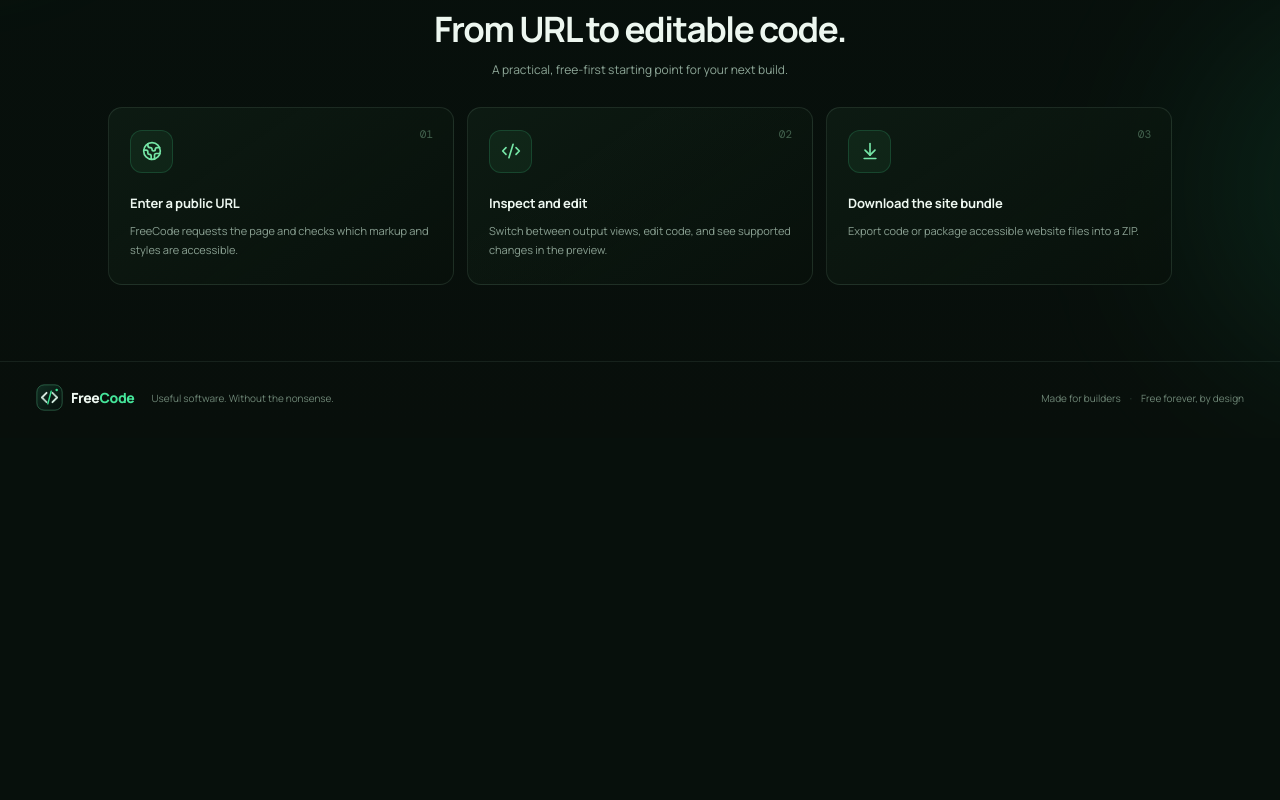
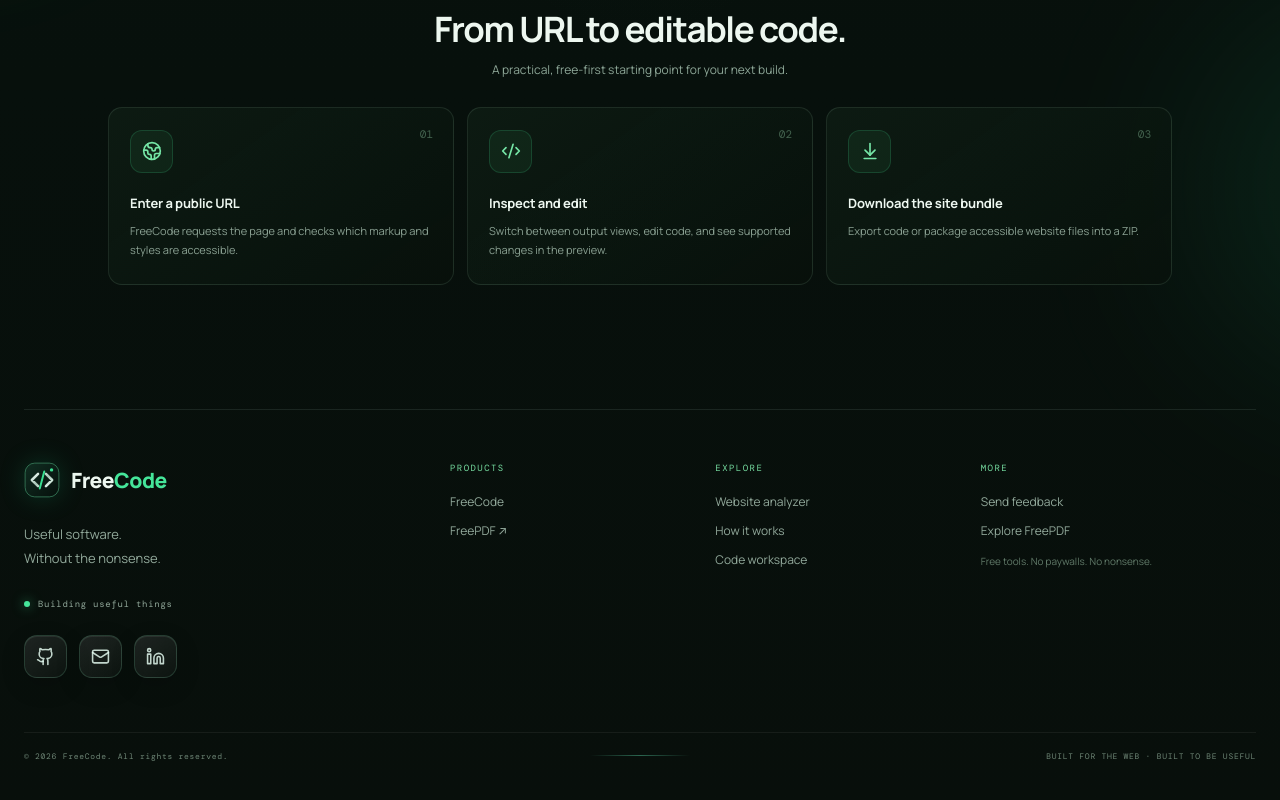
Before and after one commit to avada-kedavra62442/FreeCode, a React (Vite) app: page / in a window 1280 px wide. Shown: the part 808-1608 px from the top of the page. Before the commit the page ends 1246 px from the top, so only its background shows below. Built offline with nearby package versions, Linux system fonts and the light colour scheme.

Commit message:
Adopt FreePDF footer and remove navbar GitHub link

```diff
--- a/src/components/AppFooter.jsx
+++ b/src/components/AppFooter.jsx
@@ -1,3 +1,54 @@
+import { Github, Linkedin, Mail } from "lucide-react";
+
+const OWNER_GITHUB = "https://github.com/avada-kedavra62442/";
+const FREEPDF_URL = "https://free-pdf-delta.vercel.app/";
+const EMAIL = "aarav.krish62442@gmail.com";
+const LINKEDIN = "https://www.linkedin.com/in/aarav-krish-665702440/";
+
 export default function AppFooter() {
-  return <footer className="footer"><a className="footer-brand" href="/"><img src="/favicon.svg" alt="" /><span>Free<span>Code</span></span></a><p>Useful software. Without the nonsense.</p><div className="footer-right"><span>Made for builders</span><span className="footer-separator">·</span><span>Free forever, by design</span></div></footer>;
+  return (
+    <footer className="site-footer">
+      <div className="footer-main">
+        <div className="footer-brand-block">
+          <a className="footer-brand-row" href="/" aria-label="FreeCode home">
+            <img className="footer-favicon" src="/favicon.svg" alt="" aria-hidden="true" />
+            <span className="footer-brand-name">Free<span>Code</span></span>
+          </a>
+          <p className="footer-tagline">Useful software.<br />Without the nonsense.</p>
+          <div className="footer-status"><span className="footer-status-dot" />Building useful things</div>
+          <div className="footer-socials">
+            <a className="footer-social-link" href={OWNER_GITHUB} target="_blank" rel="noopener noreferrer" aria-label="GitHub" title="GitHub"><Github size={19} /></a>
+            <a className="footer-social-link" href={`mailto:${EMAIL}`} aria-label="Email" title="Email"><Mail size={19} /></a>
+            <a className="footer-social-link" href={LINKEDIN} target="_blank" rel="noopener noreferrer" aria-label="LinkedIn" title="LinkedIn"><Linkedin size={19} /></a>
+          </div>
+        </div>
+
+        <div className="footer-column">
+          <span className="footer-heading">PRODUCTS</span>
+          <a href="#workspace">FreeCode</a>
+          <a href={FREEPDF_URL} target="_blank" rel="noopener noreferrer">FreePDF ↗</a>
+        </div>
+
+        <div className="footer-column">
+          <span className="footer-heading">EXPLORE</span>
+          <a href="#workspace">Website analyzer</a>
+          <a href="#how-it-works">How it works</a>
+          <a href="#workspace">Code workspace</a>
+        </div>
+
+        <div className="footer-column">
+          <span className="footer-heading">MORE</span>
+          <a href={`mailto:${EMAIL}?subject=FreeCode%20Feedback`}>Send feedback</a>
+          <a href={FREEPDF_URL} target="_blank" rel="noopener noreferrer">Explore FreePDF</a>
+          <span className="footer-note">Free tools. No paywalls. No nonsense.</span>
+        </div>
+      </div>
+
+      <div className="footer-bottom">
+        <span>© 2026 FreeCode. All rights reserved.</span>
+        <span className="footer-line" />
+        <span>BUILT FOR THE WEB · BUILT TO BE USEFUL</span>
+      </div>
+    </footer>
+  );
 }
--- a/src/components/AppHeader.jsx
+++ b/src/components/AppHeader.jsx
@@ -1,9 +1,8 @@
-import { ExternalLink } from "lucide-react";
 import InstallAppButton from "./InstallAppButton.jsx";
 export default function AppHeader() {
   return <header className="topbar">
     <a className="brand" href="/" aria-label="FreeCode home"><span className="brand-icon"><img src="/favicon.svg" alt="" /></span><span className="brand-word">Free<span>Code</span></span><span className="brand-beta">BETA</span></a>
     <nav className="top-nav" aria-label="Main navigation"><a className="nav-active" href="#workspace">Workspace</a><a href="#how-it-works">How it works</a></nav>
-    <div className="topbar-right"><span className="free-pill"><span /> Always free</span><InstallAppButton /><a className="github-link" href="https://github.com/avada-kedavra62442/FreeCode" target="_blank" rel="noreferrer" aria-label="FreeCode on GitHub"><ExternalLink size={15} /></a></div>
+    <div className="topbar-right"><span className="free-pill"><span /> Always free</span><InstallAppButton /></div>
   </header>;
 }
--- a/src/styles.css
+++ b/src/styles.css
@@ -220,3 +220,79 @@
 @media (prefers-reduced-motion: reduce) {
   *, *::before, *::after { scroll-behavior: auto !important; animation-duration: .01ms !important; animation-iteration-count: 1 !important; transition-duration: .01ms !important; }
 }
+
+
+/* FreeToolz-style footer, adapted from FreePDF for FreeCode. */
+.site-footer {
+  position: relative;
+  z-index: 1;
+  width: min(1240px, calc(100% - 48px));
+  margin: 48px auto 25px;
+  padding: 52px 0 20px;
+  border-top: 1px solid rgba(179,220,196,.11);
+}
+.footer-main {
+  display: grid;
+  grid-template-columns: 1.7fr 1fr 1fr 1.2fr;
+  gap: 36px;
+}
+.footer-brand-block { min-width: 0; }
+.footer-brand-row {
+  display: inline-flex;
+  align-items: center;
+  gap: 11px;
+  color: var(--text);
+  text-decoration: none;
+}
+.footer-favicon {
+  display: block;
+  width: 36px;
+  height: 36px;
+  flex: 0 0 36px;
+  object-fit: contain;
+  border-radius: 9px;
+  filter: drop-shadow(0 0 12px rgba(22,199,132,.18));
+}
+.footer-brand-name { font-size: 21px; font-weight: 800; letter-spacing: -.5px; }
+.footer-brand-name > span { color: var(--green); }
+.footer-tagline { margin: 20px 0 20px; color: #92a99b; font-size: 13px; line-height: 1.8; }
+.footer-status { display: inline-flex; align-items: center; gap: 8px; color: #92a99b; font: 9px "DM Mono", monospace; letter-spacing: .08em; }
+.footer-status-dot { width: 6px; height: 6px; flex: 0 0 6px; border-radius: 50%; background: var(--green); box-shadow: 0 0 12px rgba(69,229,154,.65); }
+.footer-socials { display: flex; align-items: center; gap: 12px; margin-top: 23px; }
+.footer-social-link {
+  width: 43px; height: 43px; display: inline-flex; align-items: center; justify-content: center;
+  border-radius: 13px; color: rgba(232,255,244,.82); text-decoration: none;
+  background: linear-gradient(145deg,rgba(255,255,255,.09),rgba(255,255,255,.025));
+  border: 1px solid rgba(150,255,205,.16);
+  box-shadow: inset 0 1px 0 rgba(255,255,255,.07), 0 8px 24px rgba(0,0,0,.16);
+  transition: transform .25s ease,color .25s ease,border-color .25s ease,background .25s ease;
+}
+.footer-social-link:hover { transform: translateY(-3px); color: #dffff0; background: linear-gradient(145deg,rgba(60,255,160,.15),rgba(255,255,255,.05)); border-color: rgba(100,255,180,.38); }
+.footer-social-link:active { transform: translateY(-1px) scale(.97); }
+.footer-social-link svg { width: 19px; height: 19px; stroke-width: 2; }
+.footer-column { display: flex; flex-direction: column; align-items: flex-start; gap: 12px; }
+.footer-heading { margin-bottom: 7px; color: #76dca0; font: 9px "DM Mono",monospace; letter-spacing: .16em; }
+.footer-column a { padding: 0; color: #92a99b; text-decoration: none; font-size: 12px; transition: color .2s ease,transform .2s ease; }
+.footer-column a:hover { color: #fff; transform: translateX(3px); }
+.footer-note { margin-top: 2px; color: #617a69; font-size: 10px; line-height: 1.7; }
+.footer-bottom {
+  margin-top: 54px; padding-top: 18px; border-top: 1px solid rgba(255,255,255,.06);
+  display: grid; grid-template-columns: 1fr auto 1fr; align-items: center; gap: 20px;
+  color: #6e8676; font: 8px "DM Mono",monospace; letter-spacing: .09em;
+}
+.footer-bottom span:last-child { text-align: right; }
+.footer-line { width: 100px; height: 1px; background: linear-gradient(90deg,transparent,rgba(95,231,183,.4),transparent); }
+@media (max-width: 900px) {
+  .footer-main { grid-template-columns: 1.5fr 1fr 1fr; gap: 28px; }
+  .footer-brand-block { grid-row: span 2; }
+  .footer-bottom { grid-template-columns: 1fr; gap: 12px; }
+  .footer-bottom span:last-child { text-align: left; }
+  .footer-line { width: 85px; }
+}
+@media (max-width: 640px) {
+  .site-footer { width: calc(100% - 32px); margin-top: 38px; padding-top: 34px; }
+  .footer-main { grid-template-columns: 1fr 1fr; gap: 30px 20px; }
+  .footer-brand-block { grid-column: 1 / -1; grid-row: auto; }
+  .footer-socials { margin-top: 18px; }
+  .footer-bottom { margin-top: 38px; font-size: 8px; line-height: 1.8; }
+}
--- a/src/styles/mobile.css
+++ b/src/styles/mobile.css
@@ -26,3 +26,12 @@
   .footer-right { width:100%; justify-content:flex-start; }
 }
 @media (max-width:390px) { .free-pill { display:none; } .install-app-button { padding:0 8px; } .install-app-button span { display:none; } .format-tabs { gap:2px; } .format-tab { padding-left:8px; padding-right:8px; } }
+@media (max-width: 760px) {
+  .site-footer { width: calc(100% - 32px); margin-top: 38px; padding-top: 34px; }
+  .footer-main { grid-template-columns: 1fr 1fr; gap: 30px 20px; }
+  .footer-brand-block { grid-column: 1 / -1; grid-row: auto; }
+  .footer-socials { margin-top: 18px; }
+  .footer-bottom { margin-top: 38px; grid-template-columns: 1fr; gap: 12px; font-size: 8px; line-height: 1.8; }
+  .footer-bottom span:last-child { text-align: left; }
+  .footer-line { width: 85px; }
+}
```
